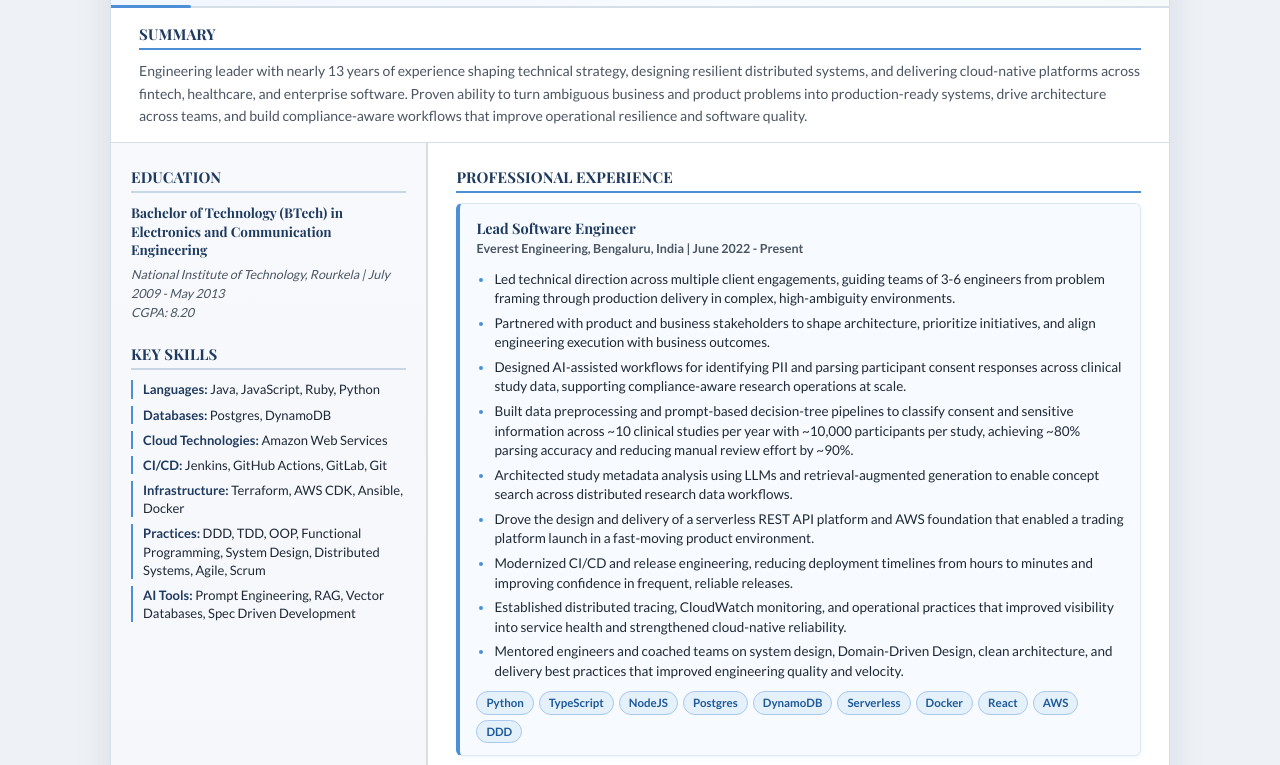
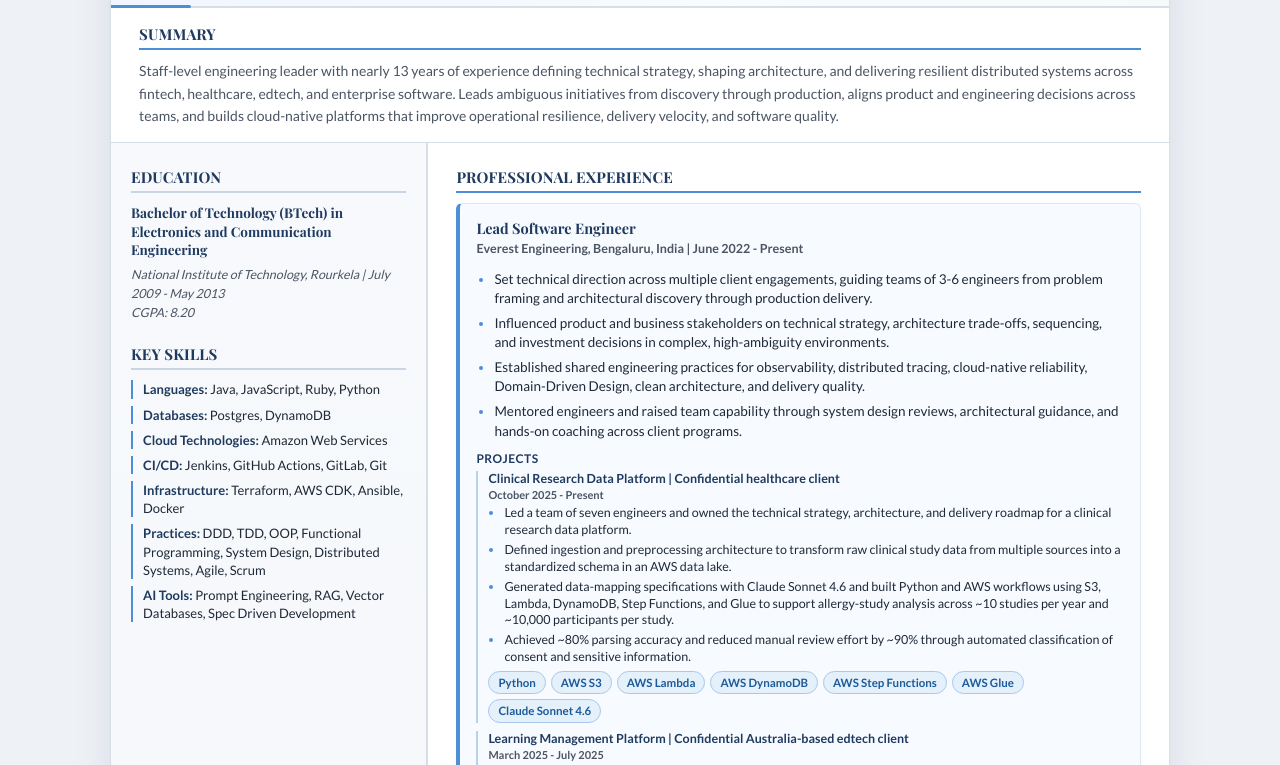
Before and after one commit to swarupkm/swarupkm.github.io, a plain HTML site: page index.html in a window 1280 px wide. Shown: the part 239-1004 px from the top of the page. Drawn offline with nearby package versions, Linux system fonts and the light colour scheme.

Commit message:
Add resume tailoring prompt, enhance profile summary, and introduce project details with improved styling

```diff
--- a/index.js
+++ b/index.js
@@ -54,7 +54,7 @@ const baseProfileData = {
       items: ['Prompt Engineering', 'RAG', 'Vector Databases', 'Spec Driven Development']
     }
   ],
-  summary: 'Engineering leader with nearly 13 years of experience shaping technical strategy, designing resilient distributed systems, and delivering cloud-native platforms across fintech, healthcare, and enterprise software. Proven ability to turn ambiguous business and product problems into production-ready systems, drive architecture across teams, and build compliance-aware workflows that improve operational resilience and software quality.',
+  summary: 'Staff-level engineering leader with nearly 13 years of experience defining technical strategy, shaping architecture, and delivering resilient distributed systems across fintech, healthcare, edtech, and enterprise software. Leads ambiguous initiatives from discovery through production, aligns product and engineering decisions across teams, and builds cloud-native platforms that improve operational resilience, delivery velocity, and software quality.',
   experiences: [
     {
       title: 'Lead Software Engineer',
@@ -63,15 +63,57 @@ const baseProfileData = {
       location: 'Bengaluru, India',
       duration: 'June 2022 - Present',
       summary: [
-        'Led technical direction across multiple client engagements, guiding teams of 3-6 engineers from problem framing through production delivery in complex, high-ambiguity environments.',
-        'Partnered with product and business stakeholders to shape architecture, prioritize initiatives, and align engineering execution with business outcomes.',
-        'Designed AI-assisted workflows for identifying PII and parsing participant consent responses across clinical study data, supporting compliance-aware research operations at scale.',
-        'Built data preprocessing and prompt-based decision-tree pipelines to classify consent and sensitive information across ~10 clinical studies per year with ~10,000 participants per study, achieving ~80% parsing accuracy and reducing manual review effort by ~90%.',
-        'Architected study metadata analysis using LLMs and retrieval-augmented generation to enable concept search across distributed research data workflows.',
-        'Drove the design and delivery of a serverless REST API platform and AWS foundation that enabled a trading platform launch in a fast-moving product environment.',
-        'Modernized CI/CD and release engineering, reducing deployment timelines from hours to minutes and improving confidence in frequent, reliable releases.',
-        'Established distributed tracing, CloudWatch monitoring, and operational practices that improved visibility into service health and strengthened cloud-native reliability.',
-        'Mentored engineers and coached teams on system design, Domain-Driven Design, clean architecture, and delivery best practices that improved engineering quality and velocity.'
+        'Set technical direction across multiple client engagements, guiding teams of 3-6 engineers from problem framing and architectural discovery through production delivery.',
+        'Influenced product and business stakeholders on technical strategy, architecture trade-offs, sequencing, and investment decisions in complex, high-ambiguity environments.',
+        'Established shared engineering practices for observability, distributed tracing, cloud-native reliability, Domain-Driven Design, clean architecture, and delivery quality.',
+        'Mentored engineers and raised team capability through system design reviews, architectural guidance, and hands-on coaching across client programs.'
+      ],
+      projects: [
+        {
+          name: 'Clinical Research Data Platform',
+          client: 'Confidential healthcare client',
+          duration: 'October 2025 - Present',
+          techStack: ['Python', 'AWS S3', 'AWS Lambda', 'AWS DynamoDB', 'AWS Step Functions', 'AWS Glue', 'Claude Sonnet 4.6'],
+          summary: [
+            'Led a team of seven engineers and owned the technical strategy, architecture, and delivery roadmap for a clinical research data platform.',
+            'Defined ingestion and preprocessing architecture to transform raw clinical study data from multiple sources into a standardized schema in an AWS data lake.',
+            'Generated data-mapping specifications with Claude Sonnet 4.6 and built Python and AWS workflows using S3, Lambda, DynamoDB, Step Functions, and Glue to support allergy-study analysis across ~10 studies per year and ~10,000 participants per study.',
+            'Achieved ~80% parsing accuracy and reduced manual review effort by ~90% through automated classification of consent and sensitive information.'
+          ]
+        },
+        {
+          name: 'Learning Management Platform',
+          client: 'Confidential Australia-based edtech client',
+          duration: 'March 2025 - July 2025',
+          techStack: ['TypeScript', 'NestJS', 'Next.js', 'Postgres', 'AWS', 'Terraform', 'Sanity CMS'],
+          summary: [
+            'Led discovery, architectural definition, and end-to-end product delivery from inception for a custom learning management platform supporting personalized learning pathways.',
+            'Set technical direction and coordinated a team of three engineers across frontend, backend, and infrastructure delivery.',
+            'Built the backend with NestJS and Postgres, the frontend with Next.js, and provisioned AWS services with Terraform while using Sanity CMS for course content management.'
+          ]
+        },
+        {
+          name: 'Ethical Investment Platform',
+          client: 'Confidential Australia-based fintech client',
+          duration: 'December 2023 - October 2024',
+          techStack: ['Node.js', 'DynamoDB', 'MongoDB', 'AWS Lambda', 'S3', 'API Gateway', 'SNS', 'SQS', 'Serverless'],
+          summary: [
+            'Owned product and technical delivery from inception through beta launch for an ethical investing and shareholder advocacy platform.',
+            'Defined the architecture for a serverless trading platform using AWS Lambda, S3, API Gateway, SNS, SQS, DynamoDB, and MongoDB to support campaign pledges and progress tracking.',
+            'Directed vendor communication and integrations across KYC, trading, and fund management platforms, applying Domain-Driven Design to establish scalable bounded contexts and service boundaries.'
+          ]
+        },
+        {
+          name: 'Education Platform Modernization',
+          client: 'Confidential Australia-based edtech client',
+          duration: 'July 2022 - November 2023',
+          techStack: ['Node.js', 'Postgres', 'REST APIs', 'CI/CD', 'Trunk-Based Development', 'DDD'],
+          summary: [
+            'Maintained and upgraded public-facing APIs by introducing RESTful patterns and practices across legacy services.',
+            'Drove adoption of Clean Architecture in selected legacy projects and redesigned the CI and deployment process, reducing deployment time from hours to minutes through Trunk-Based Development.',
+            'Managed a team of five engineers and established a stronger engineering practice through Domain-Driven Design, architectural principles, and structured technical coaching.'
+          ]
+        }
       ],
       techStack: ['Python', 'TypeScript', 'NodeJS', 'Postgres', 'DynamoDB', 'Serverless', 'Docker', 'React', 'AWS', 'DDD']
     },
@@ -269,6 +311,49 @@ function renderExperiences(experiences) {
     });
     node.appendChild(summaryNode);
 
+    if (exp.projects) {
+      const projectsHeadingNode = document.createElement('h4');
+      projectsHeadingNode.className = 'projects-heading';
+      projectsHeadingNode.textContent = 'Projects';
+      node.appendChild(projectsHeadingNode);
+
+      const projectsNode = document.createElement('div');
+      projectsNode.className = 'projects';
+      exp.projects.forEach((project) => {
+        const projectNode = document.createElement('section');
+        projectNode.className = 'project';
+
+        const projectTitleNode = document.createElement('h4');
+        projectTitleNode.className = 'project-title';
+        projectTitleNode.textContent = `${project.name} | ${project.client}`;
+        projectNode.appendChild(projectTitleNode);
+
+        const projectDurationNode = document.createElement('i');
+        projectDurationNode.textContent = project.duration;
+        projectNode.appendChild(projectDurationNode);
+
+        const projectSummaryNode = document.createElement('ul');
+        project.summary.forEach((item) => {
+          const liNode = document.createElement('li');
+          liNode.textContent = item;
+          projectSummaryNode.appendChild(liNode);
+        });
+        projectNode.appendChild(projectSummaryNode);
+
+        const projectTechNode = document.createElement('div');
+        projectTechNode.className = 'tech-stack project-tech-stack';
+        project.techStack.forEach((tech) => {
+          const pill = document.createElement('span');
+          pill.className = 'tech-pill';
+          pill.textContent = tech;
+          projectTechNode.appendChild(pill);
+        });
+        projectNode.appendChild(projectTechNode);
+        projectsNode.appendChild(projectNode);
+      });
+      node.appendChild(projectsNode);
+    }
+
     const techStackNode = document.createElement('div');
     techStackNode.className = 'tech-stack';
     exp.techStack.forEach((tech) => {
--- a/print.css
+++ b/print.css
@@ -229,6 +229,46 @@ h3 {
   font-size: 9px;
 }
 
+.projects-heading {
+  margin: 4px 0 2px;
+  font-size: 9px;
+  letter-spacing: 0.03em;
+}
+
+.projects {
+  gap: 3px;
+}
+
+.project {
+  padding-left: 6px;
+  border-left-width: 1.5px;
+}
+
+.project-title {
+  margin-bottom: 1px;
+  font-size: 9px;
+}
+
+.project i {
+  margin-bottom: 1px;
+  font-size: 8.5px;
+}
+
+.project ul {
+  margin: 1px 0 2px;
+  padding-left: 10px;
+}
+
+.project li {
+  margin-bottom: 1px;
+  font-size: 8.5px;
+  line-height: 1.12;
+}
+
+.project .tech-pill {
+  font-size: 7.5px;
+}
+
 .experience .tech-stack {
   margin-top: 4px;
   gap: 3px;
--- a/styles.css
+++ b/styles.css
@@ -326,6 +326,57 @@ h3 {
   font-size: 13.5px;
 }
 
+.projects-heading {
+  margin: 10px 0 5px;
+  color: var(--color-primary);
+  font-family: "Lato", Arial, sans-serif;
+  font-size: 12px;
+  text-transform: uppercase;
+  letter-spacing: 0.04em;
+}
+
+.projects {
+  display: grid;
+  gap: 8px;
+}
+
+.project {
+  padding-left: 10px;
+  border-left: 2px solid #b8d2eb;
+}
+
+.project-title {
+  margin: 0 0 2px;
+  color: var(--color-primary);
+  font-family: "Lato", Arial, sans-serif;
+  font-size: 12.5px;
+  font-weight: 700;
+}
+
+.project i {
+  display: block;
+  margin-bottom: 4px;
+  color: var(--color-muted);
+  font-size: 11px;
+  font-style: normal;
+  font-weight: 700;
+}
+
+.project ul {
+  margin: 3px 0 5px;
+  padding-left: 16px;
+}
+
+.project li {
+  margin-bottom: 3px;
+  font-size: 12.5px;
+  line-height: 1.35;
+}
+
+.project-tech-stack {
+  margin-top: 4px !important;
+}
+
 li::marker {
   color: var(--color-accent);
 }
```
Also changed, not shown: .github/prompts/tailor-resume.prompt.md (added).
